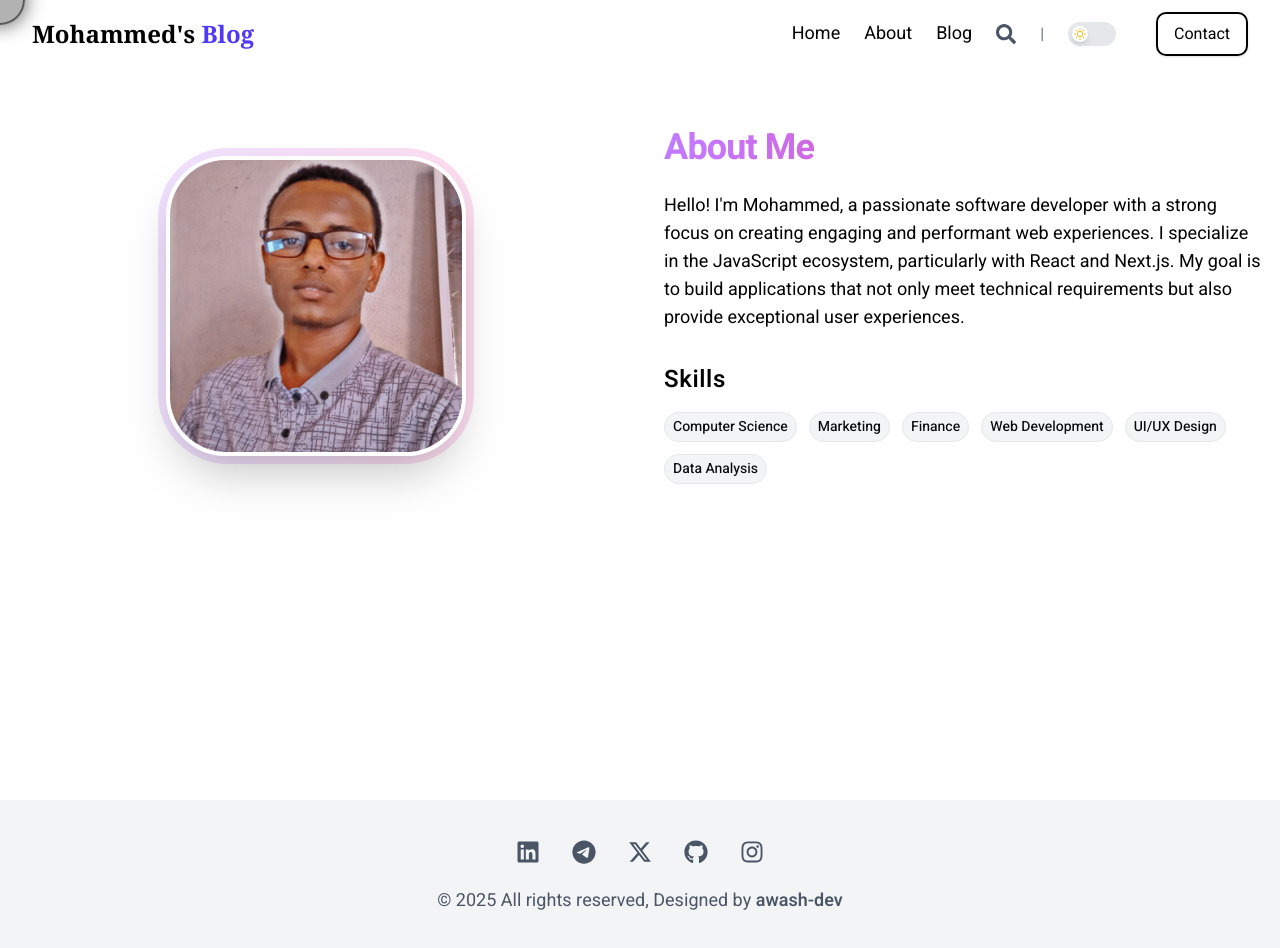
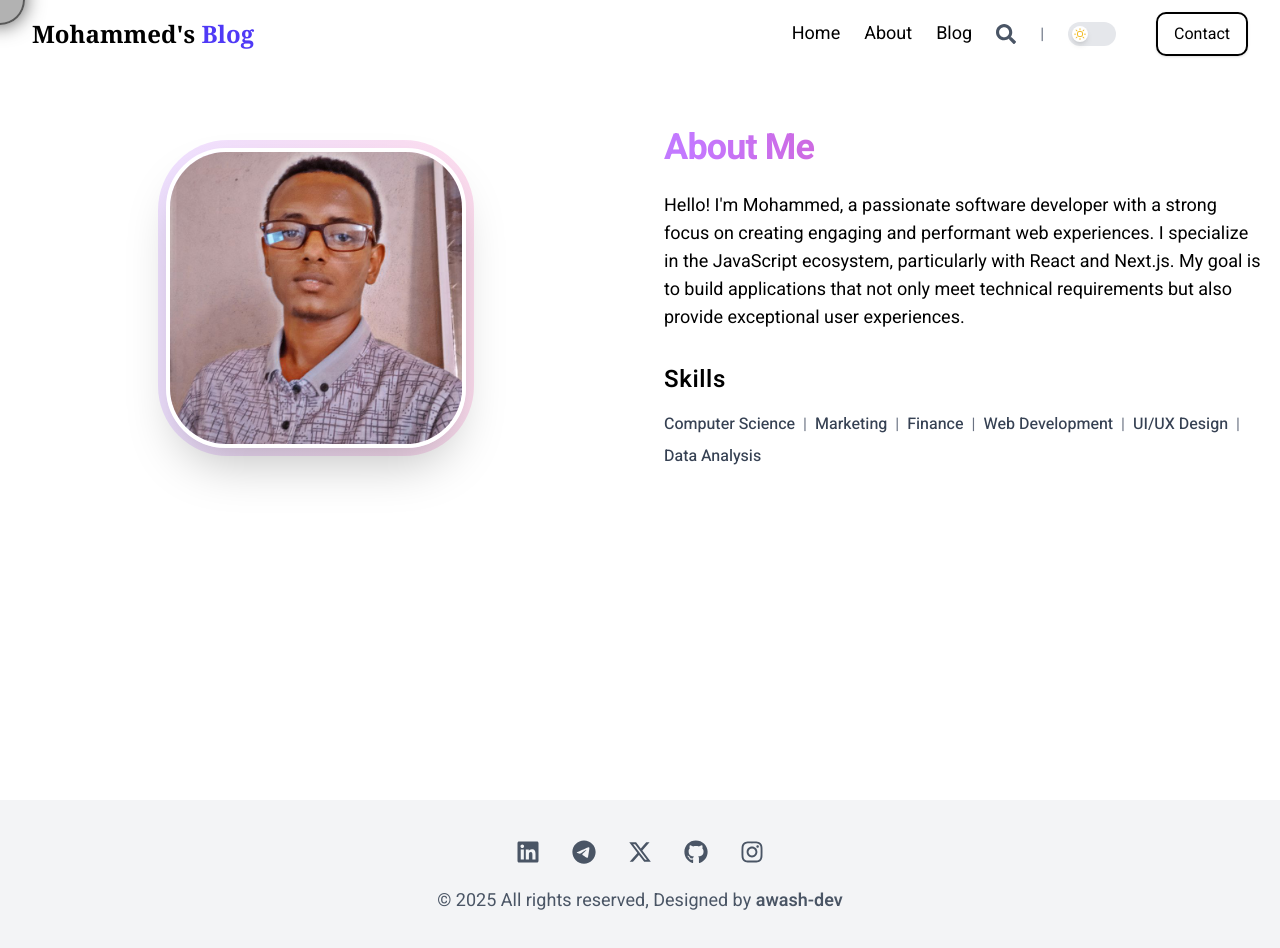
Before and after one commit to awash-dev/Mame-journey, a Next.js app: page /About in a window 1280 px wide. Shown: the top 948 px of the page. Built offline with nearby package versions, Linux system fonts and the light colour scheme.

Commit message:
Update page.tsx

```diff
--- a/app/About/page.tsx
+++ b/app/About/page.tsx
@@ -79,18 +79,20 @@ const About = () => {
             >
               Skills
             </h3>
-            <div className="flex flex-wrap justify-center md:justify-start gap-2 sm:gap-3">
+            <div className="flex flex-wrap justify-center md:justify-start items-center gap-1 sm:gap-2">
               {skillsData.map((skill, index) => (
                 <React.Fragment key={index}>
                   <span
                     className={cn(
-                      "text-xs sm:text-sm font-medium px-2 py-1 rounded-full",
-                      "bg-gray-100 dark:bg-gray-800",
-                      "border border-gray-200 dark:border-gray-700"
+                      "text-sm sm:text-base font-medium",
+                      "text-gray-700 dark:text-gray-300"
                     )}
                   >
                     {skill.name}
                   </span>
+                  {index !== skillsData.length - 1 && (
+                    <span className="text-gray-500 dark:text-gray-400">|</span>
+                  )}
                 </React.Fragment>
               ))}
             </div>
```
